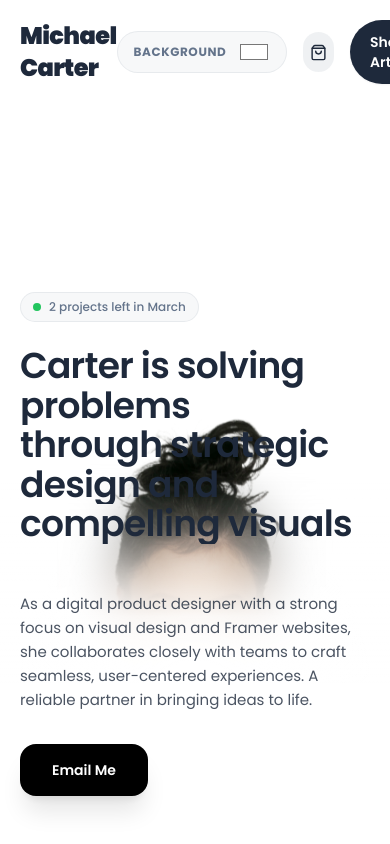
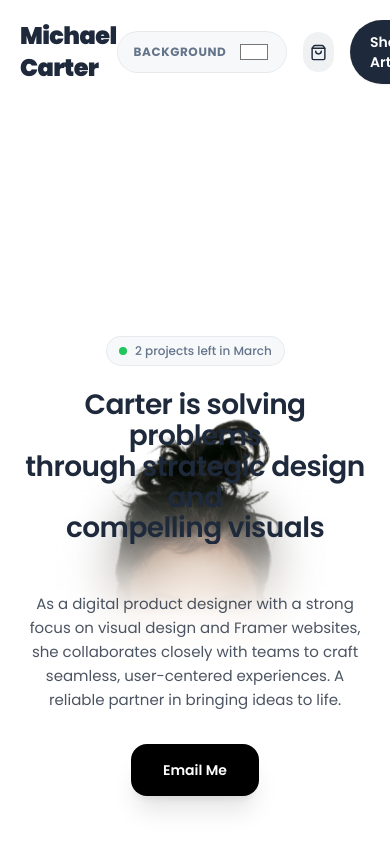
Before and after one commit to Janiya-99/Artist-web, a Vue app: page / in a window 390 px wide. Shown: the top 844 px of the page. Built offline with nearby package versions, Linux system fonts and the light colour scheme; the HTML template or start-up script is replaced by a standard one.

Commit message:
style: improve hero section responsiveness for mobile and tablet

```diff
--- a/src/App.vue
+++ b/src/App.vue
@@ -399,7 +399,7 @@ const money = new Intl.NumberFormat('en-US', {
     <main>
       <section class="artist-hero relative flex h-screen min-h-[720px] w-full items-end overflow-hidden" :style="{ backgroundColor: bgColor }">
         <div
-          class="hero-image-wrap pointer-events-none absolute bottom-0 left-1/2 z-0 h-[82vh] max-h-[1200px] min-h-[620px] w-[95vw] max-w-[780px] -translate-x-1/2 overflow-hidden sm:w-[70vw] lg:h-[104vh] lg:w-[48vw]"
+          class="hero-image-wrap pointer-events-none absolute bottom-0 left-1/2 z-0 h-[60vh] max-h-[1200px] min-h-[520px] w-[95vw] max-w-[780px] -translate-x-1/2 overflow-hidden sm:h-[82vh] sm:w-[70vw] lg:h-[104vh] lg:w-[48vw]"
         >
           <img
             class="hero-image h-full w-full object-contain object-bottom"
@@ -410,9 +410,9 @@ const money = new Intl.NumberFormat('en-US', {
         <div class="hero-section-blur pointer-events-none absolute inset-x-0 bottom-0 z-[1]"></div>
 
         <div class="page-shell z-10 w-full pb-12 lg:pb-32">
-          <div class="flex flex-col items-end justify-between gap-12 lg:flex-row lg:items-end">
+          <div class="flex flex-col items-center justify-between gap-12 lg:flex-row lg:items-end">
             <!-- Left: Headline and Status -->
-            <div class="hero-copy w-full max-w-2xl">
+            <div class="hero-copy w-full max-w-2xl text-center lg:text-left">
               <div class="hero-mask-line mb-6">
                 <div class="hero-mask-content inline-flex items-center gap-2 rounded-full border border-slate/10 bg-slate/5 px-3 py-1.5 text-xs font-medium text-slate sm:text-[13px]">
                   <span class="h-2 w-2 rounded-full bg-accent"></span>
@@ -434,7 +434,7 @@ const money = new Intl.NumberFormat('en-US', {
 
             <!-- Right: Bio and CTA -->
             <div class="hero-bio w-full max-w-sm lg:pb-16">
-              <div class="hero-bio-inner space-y-8 text-left">
+              <div class="hero-bio-inner space-y-8 text-center lg:text-left">
                 <p class="text-[15px] leading-[1.6] text-ink/80">
                   As a digital product designer with a strong focus on visual design and Framer websites,
                   she collaborates closely with teams to craft seamless, user-centered experiences.
--- a/src/style.css
+++ b/src/style.css
@@ -124,11 +124,11 @@
   .hero-title {
     @apply font-display;
     font-family: 'Poppins', sans-serif;
-    font-size: clamp(2.25rem, 5vw, 2.5rem);
+    font-size: clamp(1.75rem, 7vw, 3.5rem);
     font-weight: 600;
     letter-spacing: -0.02em;
     line-height: 1.1;
-    text-align: start;
+    text-align: inherit;
   }
 
   .hero-image,
```
Also changed, not shown: 1 other file (tests, documents, lock files or other folders).
